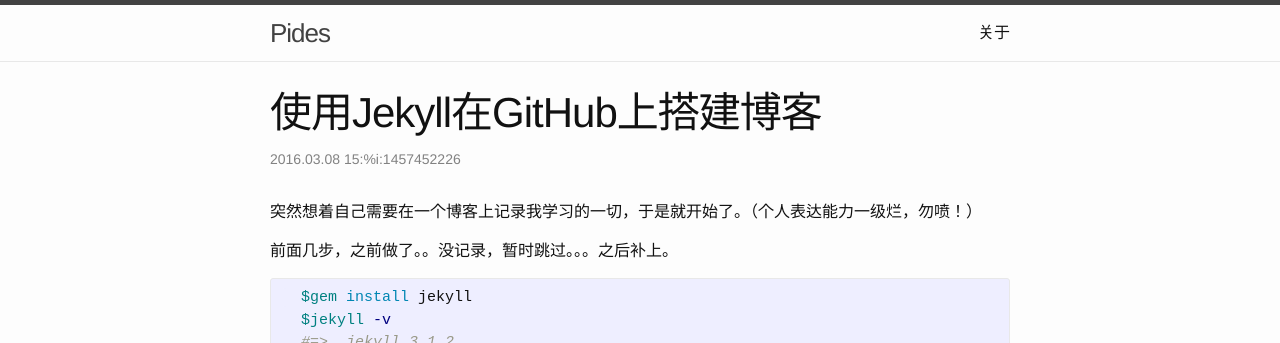
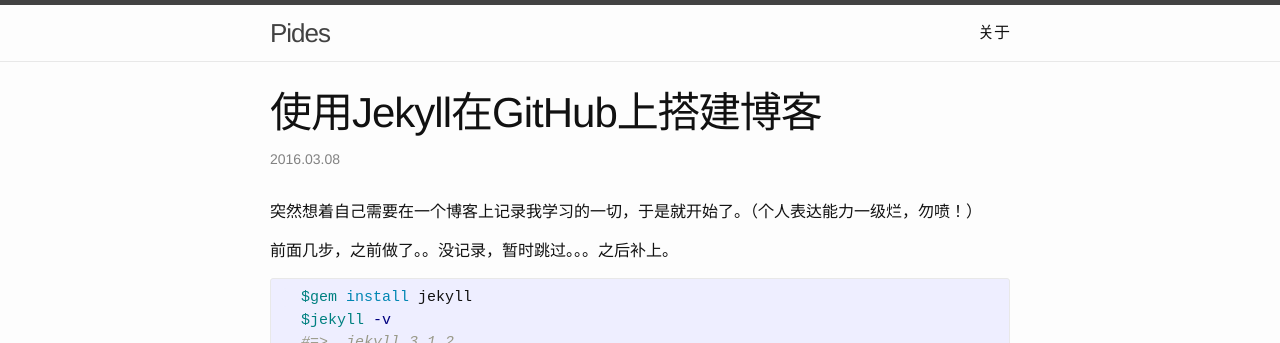
Before and after one commit to pides/pides, a Jekyll site: the page built from _posts/2016-03-08-pages-github-搭建jeykll博客.markdown, in a window 1280 px wide. Shown: the top 343 px of the page. Built offline with Jekyll 4.4.1, drawn with Linux system fonts in a browser that asks for light colours.

Commit message:
change show data

```diff
--- a/_layouts/post.html
+++ b/_layouts/post.html
@@ -5,7 +5,7 @@
 
   <header class="post-header">
     <h1 class="post-title" itemprop="name headline">{{ page.title }}</h1>
-    <p class="post-meta"><time datetime="{{ page.date | date_to_xmlschema }}" itemprop="datePublished">{{ page.date | date: "%Y.%m.%d %H:%i:%s" }}</time>{% if page.author %} • <span itemprop="author" itemscope itemtype="http://schema.org/Person"><span itemprop="name">{{ page.author }}</span></span>{% endif %}</p>
+    <p class="post-meta"><time datetime="{{ page.date | date_to_xmlschema }}" itemprop="datePublished">{{ page.date | date: "%Y.%m.%d" }}</time>{% if page.author %} • <span itemprop="author" itemscope itemtype="http://schema.org/Person"><span itemprop="name">{{ page.author }}</span></span>{% endif %}</p>
   </header>
 
   <div class="post-content" itemprop="articleBody">
```
